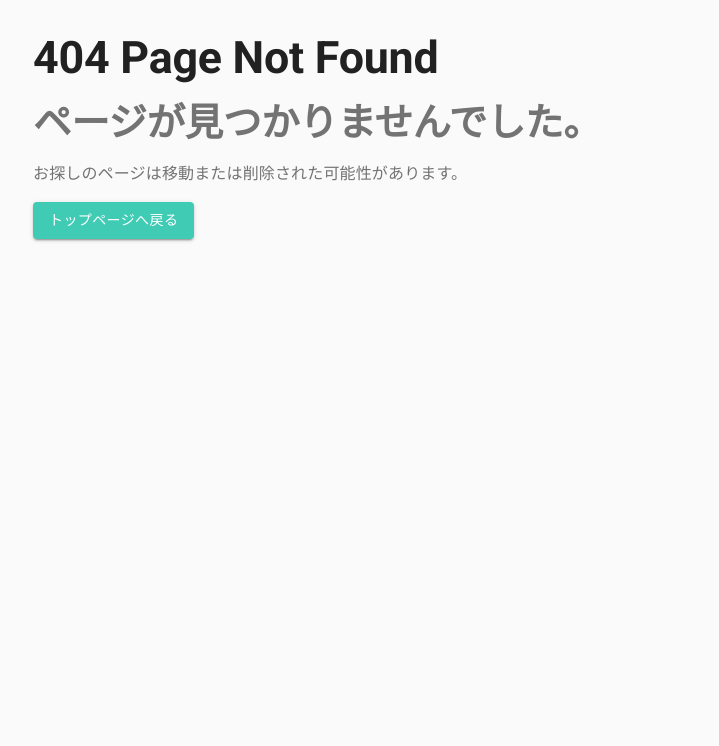
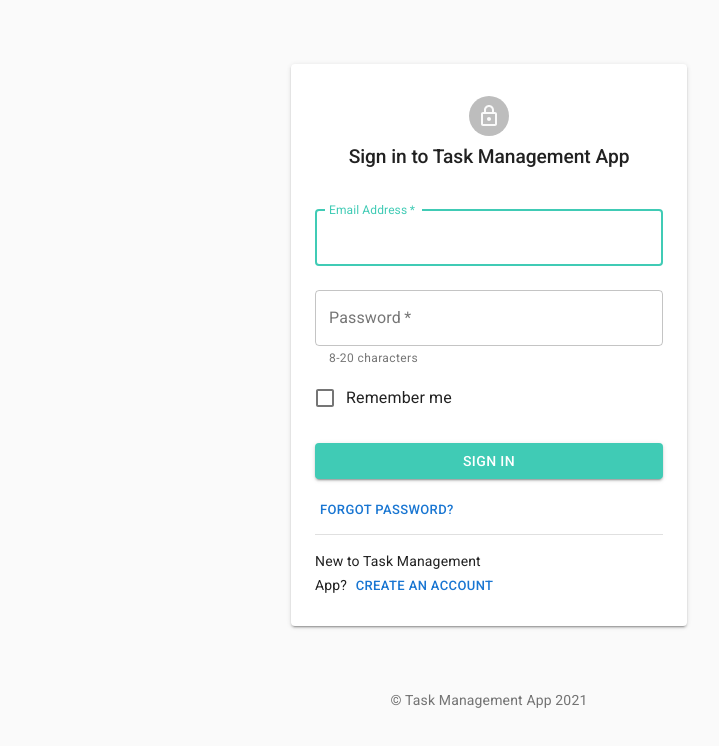
Before and after one commit to zuka-e/laravel-react-task-spa, a React (Create React App) app in the folder frontend/: page /login in a window 1280 px wide. Before the commit this address had no page. Shown: the top 746 px of the page, without its empty margins (151-870 px from the left). Built offline with nearby package versions, Linux system fonts and the light colour scheme.

Commit message:
Add signIn and signUp pages

```diff
--- a/frontend/src/Routes.tsx
+++ b/frontend/src/Routes.tsx
@@ -1,16 +1,17 @@
 import React from 'react';
 import { Switch, Route } from 'react-router-dom';
+import SignUp from './pages/auth/SignUp';
+import SignIn from './pages/auth/SignIn';
 import NotFound from './pages/error/NotFound';
 
 const Routes = () => {
   return (
     <Switch>
-      <Route exact path='/'>
-        {/* ex. <Home /> */}
+      <Route exact path='/register' component={SignUp} />
+      <Route exact path='/login'>
+        <SignIn />
       </Route>
-      <Route path='*'>
-        <NotFound />
-      </Route>
+      <Route path='*' component={NotFound} />
     </Switch>
   );
 };
--- /dev/null
+++ b/frontend/src/pages/auth/FormLayout.tsx
@@ -0,0 +1,54 @@
+import React from 'react';
+import { makeStyles } from '@material-ui/core/styles';
+import { Container, Card, Avatar, Typography, Box } from '@material-ui/core';
+import LockOutlinedIcon from '@material-ui/icons/LockOutlined';
+import { APP_NAME } from '../../config/app';
+
+const Copyright = () => {
+  return (
+    <Typography variant='body2' color='textSecondary' align='center'>
+      © {APP_NAME} {new Date().getFullYear()}
+    </Typography>
+  );
+};
+
+const useStyles = makeStyles((theme) => ({
+  paper: {
+    marginTop: theme.spacing(8),
+    padding: theme.spacing(3),
+    display: 'flex',
+    flexDirection: 'column',
+    alignItems: 'center',
+  },
+  avatar: {
+    margin: theme.spacing(1),
+  },
+}));
+
+type FormLayoutProps = {
+  title: string;
+};
+
+const FormLayout: React.FC<FormLayoutProps> = (props) => {
+  const { children, title } = props;
+  const classes = useStyles();
+
+  return (
+    <Container component='main' maxWidth='xs'>
+      <Card className={classes.paper} elevation={2}>
+        <Avatar className={classes.avatar}>
+          <LockOutlinedIcon />
+        </Avatar>
+        <Typography component='h1' variant='h5'>
+          {title}
+        </Typography>
+        {children}
+      </Card>
+      <Box mt={8}>
+        <Copyright />
+      </Box>
+    </Container>
+  );
+};
+
+export default FormLayout;
--- /dev/null
+++ b/frontend/src/pages/auth/SignIn.tsx
@@ -0,0 +1,131 @@
+import React from 'react';
+import { Helmet } from 'react-helmet';
+import { useHistory } from 'react-router-dom';
+import { useForm } from 'react-hook-form';
+import { yupResolver } from '@hookform/resolvers/yup';
+import * as yup from 'yup';
+import { makeStyles } from '@material-ui/core/styles';
+import {
+  TextField,
+  Checkbox,
+  FormControlLabel,
+  Typography,
+  Button,
+  Divider,
+  Grid,
+} from '@material-ui/core';
+import FormLayout from './FormLayout';
+import { APP_NAME } from '../../config/app';
+
+const useStyles = makeStyles((theme) => ({
+  form: {
+    width: '100%', // Fix IE 11 issue.
+    marginTop: theme.spacing(3),
+  },
+  submit: {
+    margin: theme.spacing(3, 0, 2),
+  },
+  link: {
+    color: theme.palette.info.dark,
+  },
+  divider: {
+    marginTop: theme.spacing(1),
+    marginBottom: theme.spacing(2),
+  },
+}));
+
+// Input items
+type FormData = {
+  email: string;
+  password: string;
+};
+
+// The schema-based form validation with Yup
+const schema = yup.object().shape({
+  email: yup.string().email().required(),
+  password: yup.string().required().min(8).max(20),
+});
+
+const SignIn: React.FC = () => {
+  const classes = useStyles();
+  const history = useHistory();
+  const {
+    register, // 入力項目の登録
+    handleSubmit, // 用意された`handleSubmit`
+    formState: { errors }, // エラー情報 (メッセージなど)
+  } = useForm<FormData>({
+    mode: 'onChange', // バリデーション判定タイミング
+    resolver: yupResolver(schema),
+  });
+
+  const onSubmit = (data: FormData) => {
+    //
+  };
+
+  return (
+    <React.Fragment>
+      <Helmet>
+        <title>Sign in | {APP_NAME}</title>
+      </Helmet>
+      <FormLayout title={`Sign in to ${APP_NAME}`}>
+        <form onSubmit={handleSubmit(onSubmit)} className={classes.form}>
+          <TextField
+            variant='outlined'
+            margin='normal'
+            required
+            fullWidth
+            id='email'
+            label='Email Address'
+            autoComplete='email'
+            autoFocus
+            {...register('email')}
+            helperText={errors?.email?.message}
+            error={!!errors?.email}
+          />
+          <TextField
+            variant='outlined'
+            margin='normal'
+            required
+            fullWidth
+            label='Password'
+            type='password'
+            id='password'
+            autoComplete='current-password'
+            {...register('password')}
+            helperText={errors?.password?.message || '8-20 characters'}
+            error={!!errors?.password}
+          />
+          <FormControlLabel
+            control={<Checkbox value='remember' color='primary' />}
+            label='Remember me'
+          />
+          <Button
+            type='submit'
+            fullWidth
+            variant='contained'
+            color='primary'
+            className={classes.submit}
+          >
+            Sign In
+          </Button>
+          <Button size='small' onClick={() => history.push('/forgot-password')}>
+            <span className={classes.link}>Forgot password?</span>
+          </Button>
+          <Divider className={classes.divider} />
+          <Grid container justify='flex-end'>
+            <Grid item>
+              <Typography display='inline' variant='body2'>
+                New to {APP_NAME}?&nbsp;
+              </Typography>
+              <Button size='small' onClick={() => history.push('/register')}>
+                <span className={classes.link}>Create an account</span>
+              </Button>
+            </Grid>
+          </Grid>
+        </form>
+      </FormLayout>
+    </React.Fragment>
+  );
+};
+
+export default SignIn;
--- /dev/null
+++ b/frontend/src/pages/auth/SignUp.tsx
@@ -0,0 +1,99 @@
+import React from 'react';
+import { Helmet } from 'react-helmet';
+import { useHistory } from 'react-router-dom';
+import { makeStyles } from '@material-ui/core/styles';
+import { Grid, Button, TextField } from '@material-ui/core';
+import FormLayout from './FormLayout';
+import { APP_NAME } from '../../config/app';
+
+const useStyles = makeStyles((theme) => ({
+  form: {
+    width: '100%', // Fix IE 11 issue.
+    marginTop: theme.spacing(3),
+  },
+  submit: {
+    margin: theme.spacing(3, 0, 2),
+  },
+  link: {
+    color: theme.palette.info.dark,
+  },
+}));
+
+const SignUp = () => {
+  const classes = useStyles();
+  const history = useHistory();
+
+  return (
+    <React.Fragment>
+      <Helmet>
+        <title>Registration | {APP_NAME}</title>
+      </Helmet>
+      <FormLayout title={'Create an account'}>
+        <form className={classes.form} noValidate>
+          <TextField
+            variant='outlined'
+            margin='normal'
+            required
+            fullWidth
+            id='username'
+            label='Username'
+            name='username'
+            autoComplete='username'
+            autoFocus
+          />
+          <TextField
+            variant='outlined'
+            margin='normal'
+            required
+            fullWidth
+            id='email'
+            label='Email Address'
+            name='email'
+            autoComplete='email'
+          />
+          <TextField
+            variant='outlined'
+            margin='normal'
+            required
+            fullWidth
+            name='password'
+            label='Password'
+            type='password'
+            id='password'
+            autoComplete='current-password'
+          />
+          <TextField
+            variant='outlined'
+            margin='normal'
+            required
+            fullWidth
+            name='password-confirmation'
+            label='Password Confirmation'
+            type='password'
+            id='password-confirmation'
+            autoComplete='password-confirmation'
+          />
+          <Button
+            type='submit'
+            fullWidth
+            variant='contained'
+            color='primary'
+            className={classes.submit}
+          >
+            Create an account
+          </Button>
+          <Grid container justify='flex-end'>
+            <Grid item>
+              Already have an account?&nbsp;
+              <Button size='small' onClick={() => history.push('/login')}>
+                <span className={classes.link}>Sign in</span>
+              </Button>
+            </Grid>
+          </Grid>
+        </form>
+      </FormLayout>
+    </React.Fragment>
+  );
+};
+
+export default SignUp;
```
Also changed, not shown: 1 other file (tests, documents, lock files or other folders).
